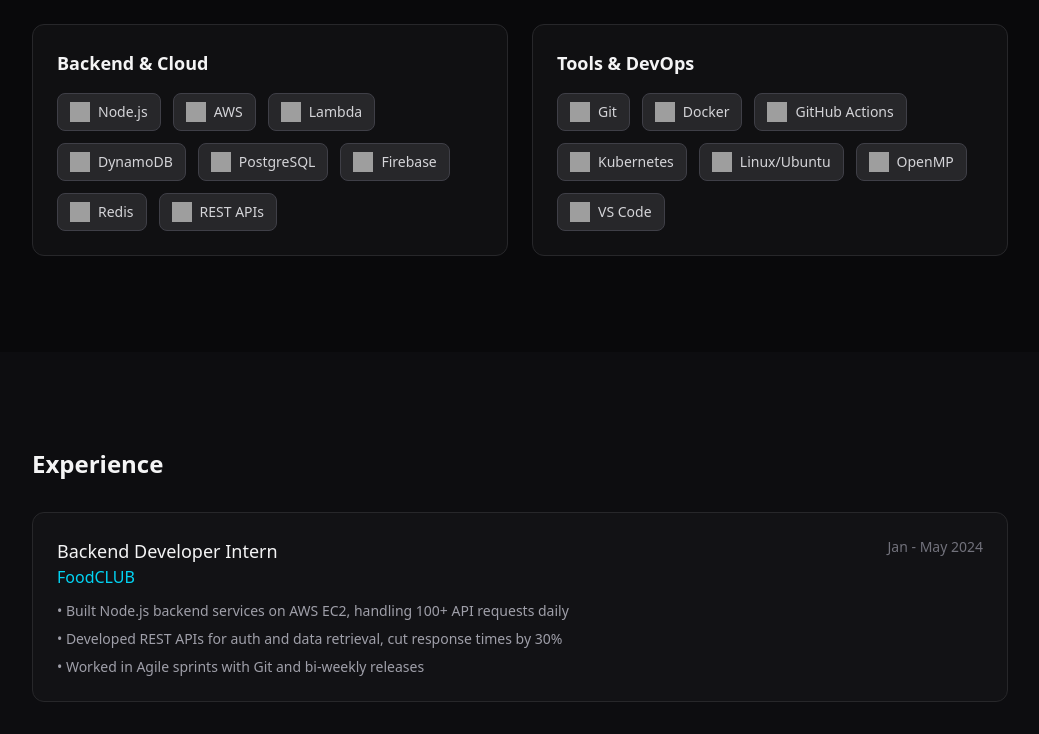
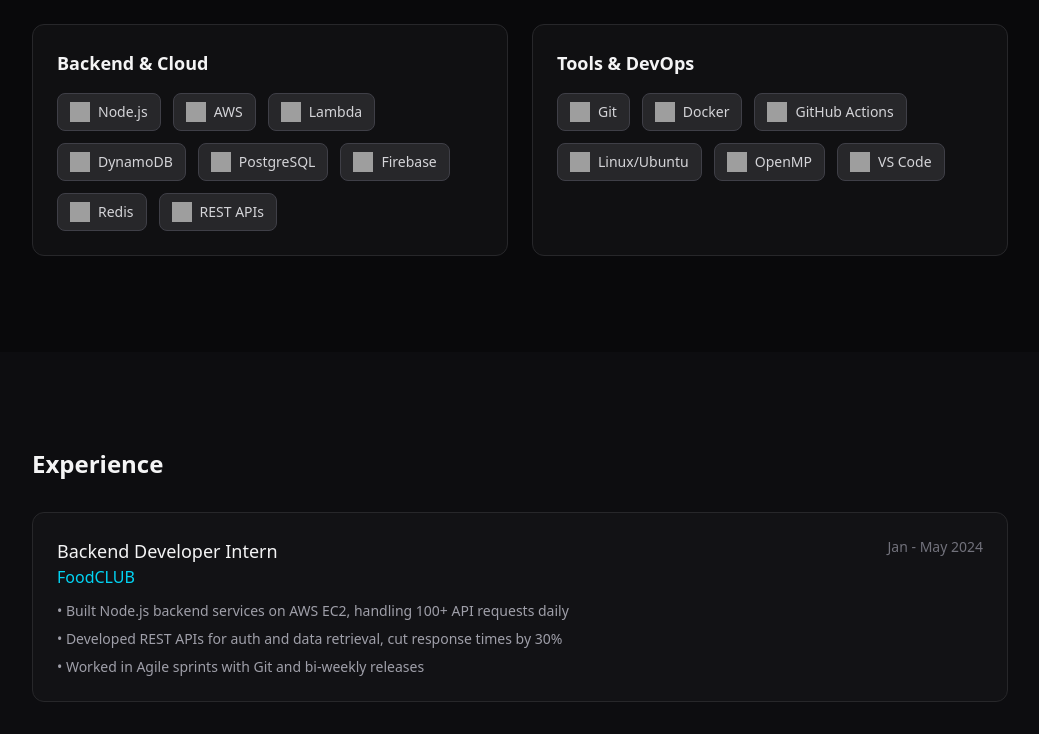
Before and after one commit to jjk30/my-portfolio, a Next.js app: page / in a window 1280 px wide. Shown: the part 1420-2154 px from the top of the page, without its empty margins (120-1159 px from the left). Built offline with nearby package versions, Linux system fonts and the light colour scheme; grey boxes are pictures that could not be loaded.

Commit message:
Remove Kubernetes

```diff
--- a/app/page.tsx
+++ b/app/page.tsx
@@ -185,7 +185,6 @@ export default function Home() {
                   { name: "Git", icon: "https://cdn.jsdelivr.net/gh/devicons/devicon/icons/git/git-original.svg" },
                   { name: "Docker", icon: "https://cdn.jsdelivr.net/gh/devicons/devicon/icons/docker/docker-original.svg" },
                   { name: "GitHub Actions", icon: "https://cdn.jsdelivr.net/gh/devicons/devicon/icons/github/github-original.svg" },
-                  { name: "Kubernetes", icon: "https://cdn.jsdelivr.net/gh/devicons/devicon/icons/kubernetes/kubernetes-plain.svg" },
                   { name: "Linux/Ubuntu", icon: "https://cdn.jsdelivr.net/gh/devicons/devicon/icons/linux/linux-original.svg" },
                   { name: "OpenMP", icon: "https://cdn.jsdelivr.net/gh/devicons/devicon/icons/opengl/opengl-original.svg" },
                   { name: "VS Code", icon: "https://cdn.jsdelivr.net/gh/devicons/devicon/icons/vscode/vscode-original.svg" },
```
